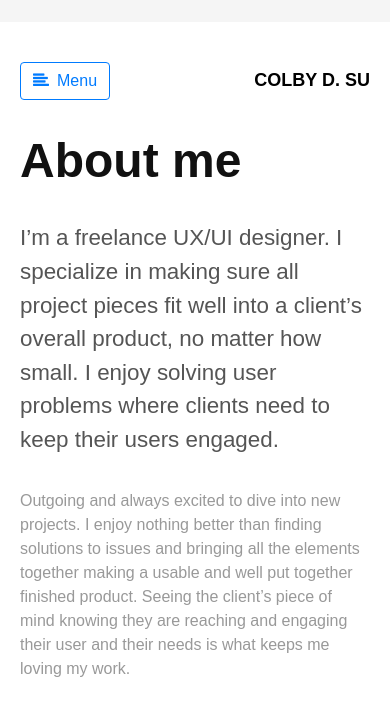
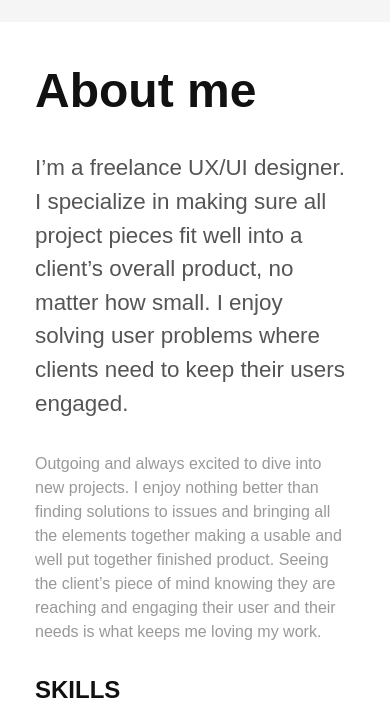
Before and after one commit to ColbyDunfordSu/UX_UI_HW_17, a plain HTML site: page index.html in a window 390 px wide. Shown: the part 364-1074 px from the top of the page. Drawn offline with Linux system fonts and the light colour scheme.

Commit message:
Update index.html

```diff
--- a/index.html
+++ b/index.html
@@ -35,11 +35,7 @@
         </div>
         <!--   *** DETAIL ***  -->
         <div class="col-md-8 col-lg-9 content-column white-background">
-          <div class="small-navbar d-flex d-md-none">
-            <button type="button" data-toggle="offcanvas" class="btn btn-outline-primary"> <i class="fa fa-align-left mr-2"></i>Menu</button>
-            <h1 class="small-navbar-heading"> <a href="index.html">COLBY D. SU </a></h1>
-          </div>
-          <div class="row">
+          <div class="row"></div>
             <div class="col-xl-10">
               <div class="content-column-content">
                 <h1>About me</h1>
```
